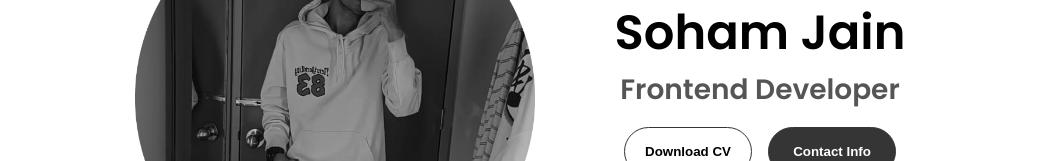
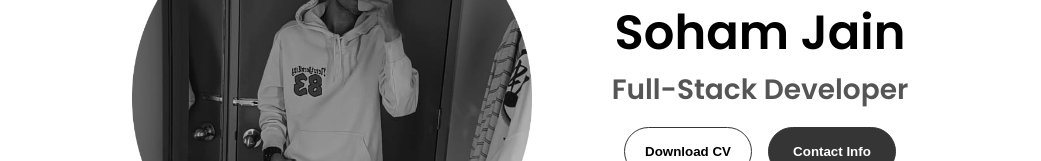
Before and after one commit to sohamjain125/Portfolio, a plain HTML site: page index.html in a window 1280 px wide. Shown: the part 386-547 px from the top of the page, without its empty margins (120-1161 px from the left). Drawn offline with Linux system fonts and the light colour scheme.

Commit message:
Update index.html

```diff
--- a/index.html
+++ b/index.html
@@ -43,7 +43,7 @@
       <div class="section__text">
         <p class="section__text__p1">Hello, I'm</p>
         <h1 class="title">Soham Jain</h1>
-        <p class="section__text__p2">Frontend Developer</p>
+        <p class="section__text__p2">Full-Stack Developer</p>
         <div class="btn-container">
           <button
             class="btn btn-color-2"
```
